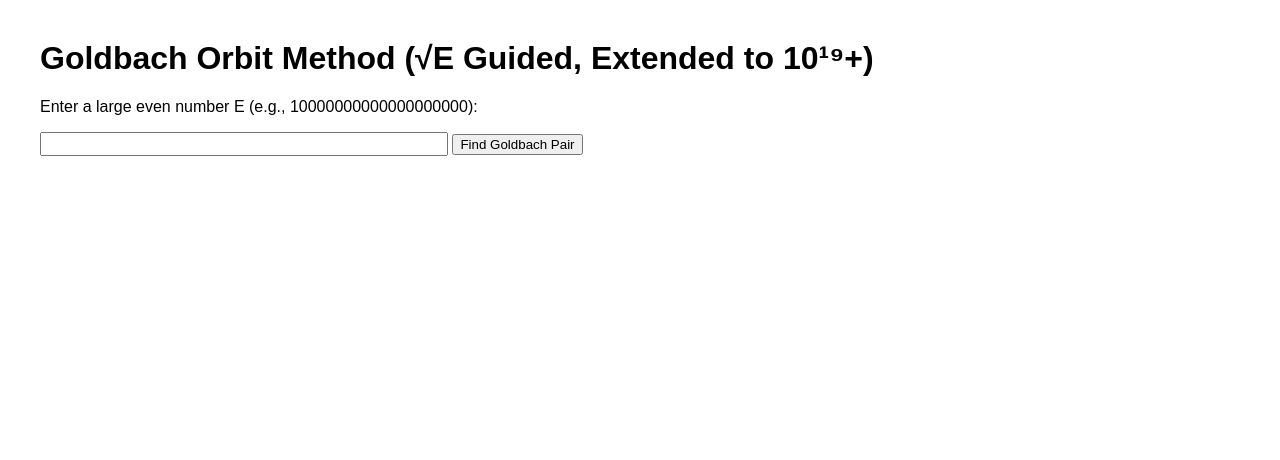
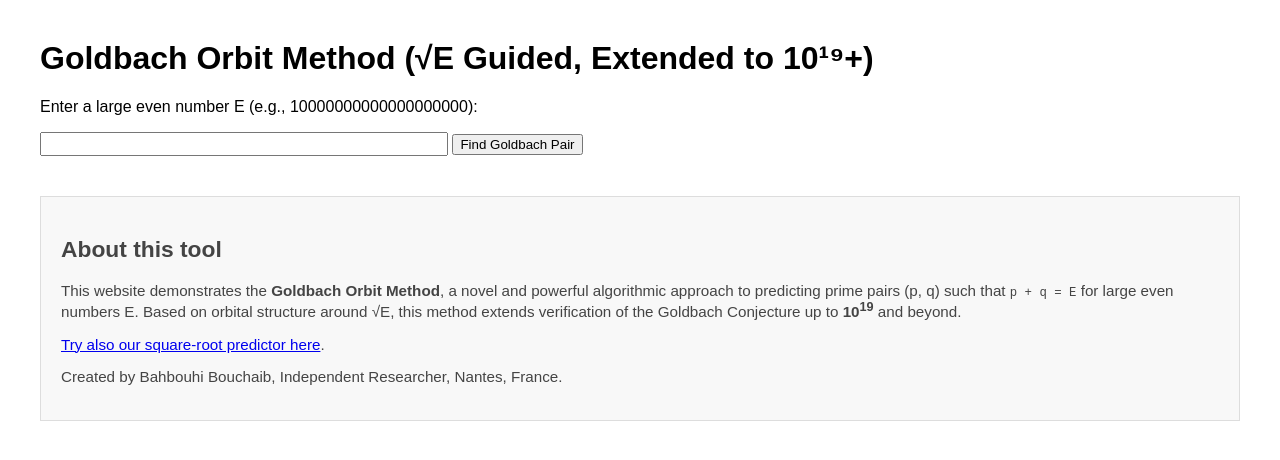
Before and after one commit to Bouchaib542/Goldbach-Orbit-Method, a plain HTML site: page index.html in a window 1280 px wide. Drawn offline with Linux system fonts and the light colour scheme.

Commit message:
Update index.html

```diff
--- a/index.html
+++ b/index.html
@@ -11,6 +11,14 @@
     body { font-family: sans-serif; margin: 40px; }
     input { font-size: 1em; width: 400px; }
     #result { margin-top: 20px; font-weight: bold; white-space: pre-wrap; }
+    .seo-block {
+      margin-top: 40px;
+      font-size: 0.95em;
+      color: #444;
+      background: #f8f8f8;
+      border: 1px solid #ddd;
+      padding: 20px;
+    }
   </style>
 </head>
 <body>
@@ -19,6 +27,13 @@
   <input type="text" id="evenInput" />
   <button onclick="startSearch()">Find Goldbach Pair</button>
   <div id="result"></div>
+
+  <div class="seo-block">
+    <h2>About this tool</h2>
+    <p>This website demonstrates the <strong>Goldbach Orbit Method</strong>, a novel and powerful algorithmic approach to predicting prime pairs (p, q) such that <code>p + q = E</code> for large even numbers E. Based on orbital structure around √E, this method extends verification of the Goldbach Conjecture up to <strong>10<sup>19</sup></strong> and beyond.</p>
+    <p><a href="https://bouchaib542.github.io/goldbach-sqrt-predictor/" target="_blank">Try also our square-root predictor here</a>.</p>
+    <p>Created by Bahbouhi Bouchaib, Independent Researcher, Nantes, France.</p>
+  </div>
 
   <script>
     function isPrime(n) {
```
